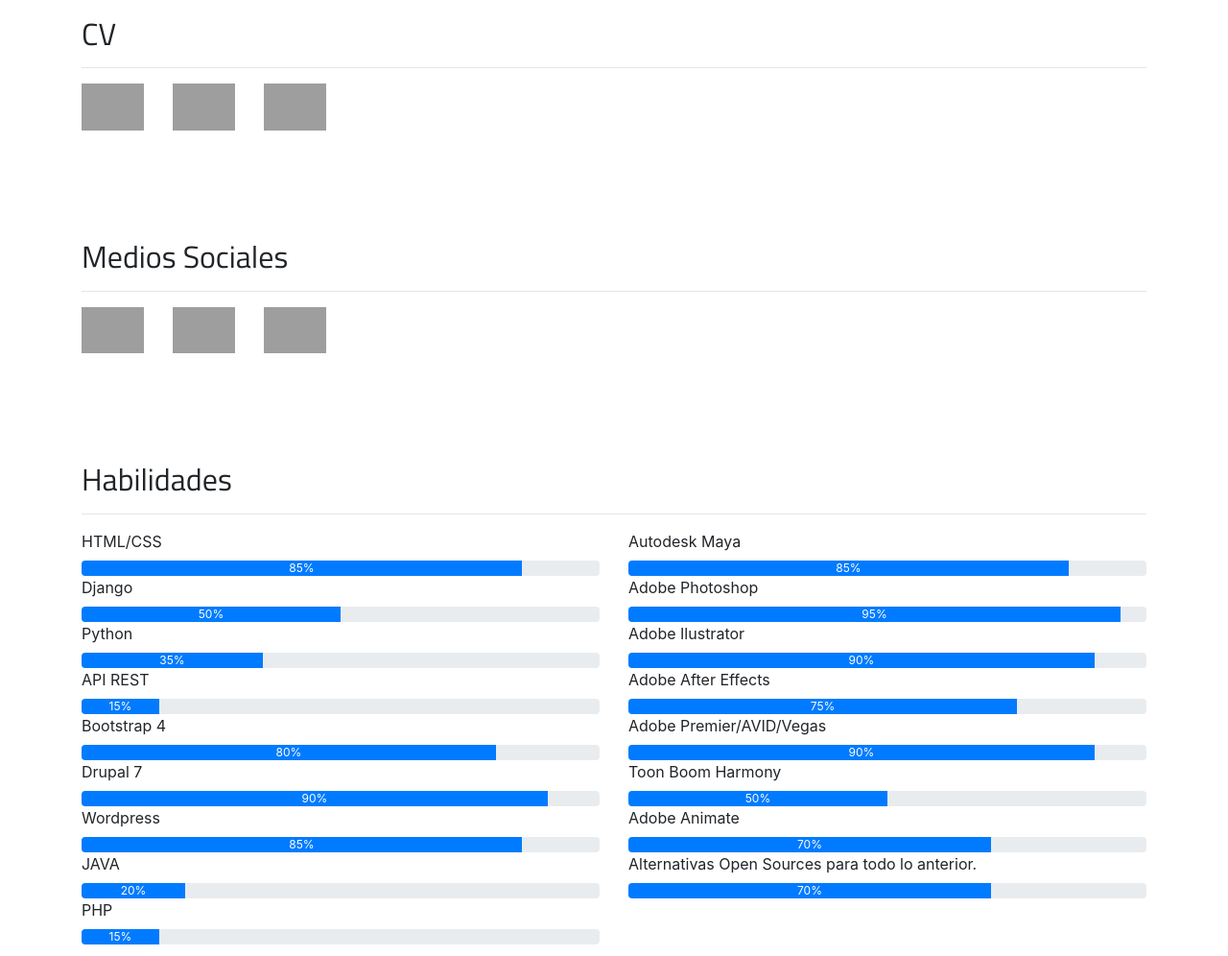
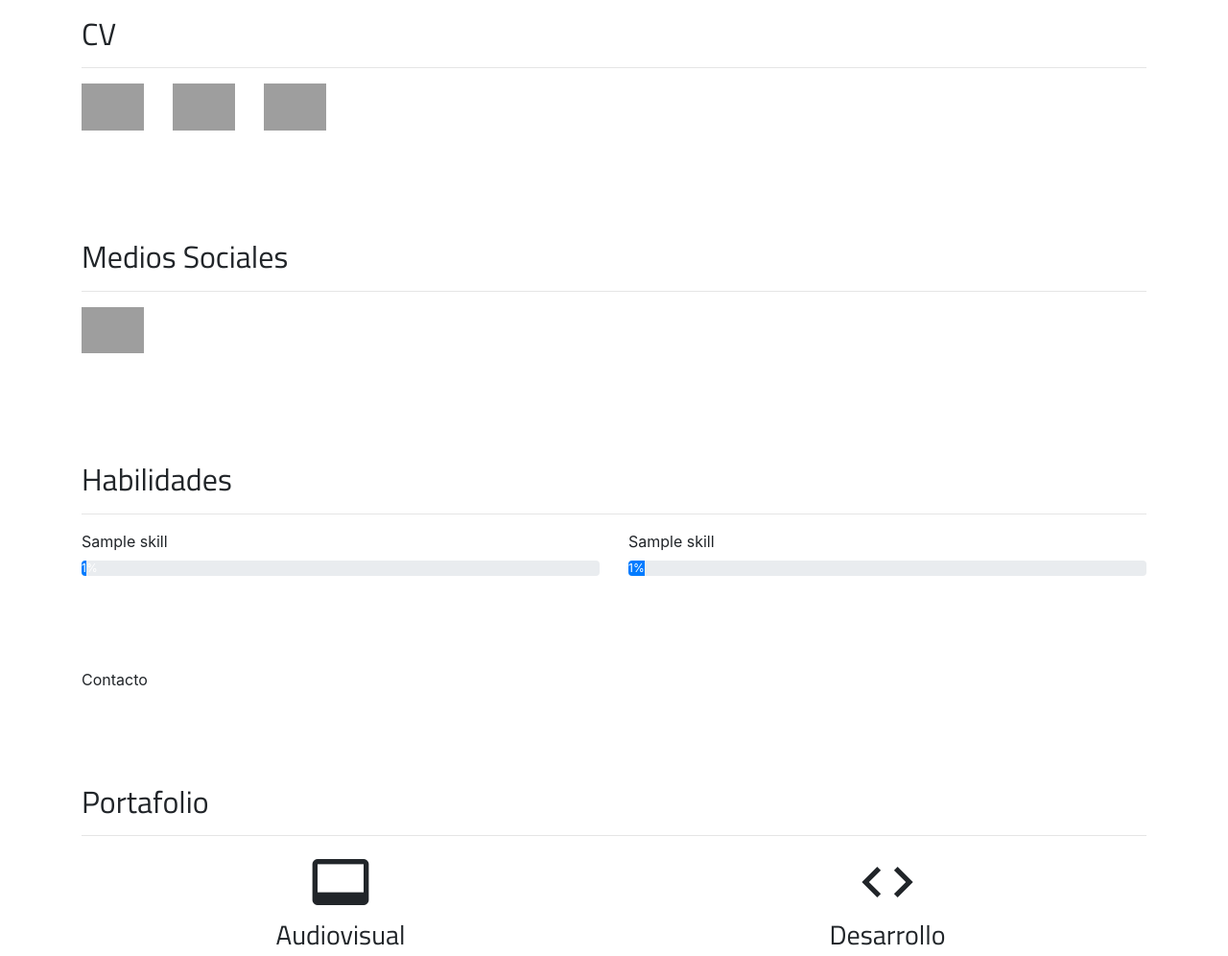
Before and after one commit to jtatan/portafolio, a Django app: template templates/index.html in a window 1280 px wide. Shown: the part 808-1804 px from the top of the page at 96% size. Run offline with Django 3.2, Linux system fonts and the light colour scheme; tables that the repository leaves empty hold one stand-in row (values such as "Sample post"); the template is opened without the code that fills it: values that come from a table or form of the project are taken from there, most other values are stand-ins (such as "Sample title", 1, 10 or a date in 2020); parts of the project's set-up code (start-up, migrations or seed data) failed here and were passed over; some libraries are stand-ins or nearby versions; grey boxes are pictures that could not be loaded.

Commit message:
Configurando los templates para todas las Apps

```diff
--- a/apps/articles/views.py
+++ b/apps/articles/views.py
@@ -5,7 +5,7 @@ from .models import Articulo
 
 class ArticuloVista(ListView):
     model = Articulo
-    template_name = 'labs/lista.html'
+    template_name = 'labs.html'
     context_object_name = 'articulos'
 
     def get_context_data(self, **kwargs):
--- a/apps/social_media/models.py
+++ b/apps/social_media/models.py
@@ -14,7 +14,7 @@ class SocialMedia(models.Model):
 
     nombre = models.CharField(max_length=2, choices=redes, verbose_name='Nombre')
     enlace = models.URLField(verbose_name='URL de la Red Social')
-    imagen = models.ImageField(upload_to='medios_sociales', default='')
+    imagen = models.ImageField(upload_to='medios_sociales', default='', null=True, blank=True, verbose_name='Imágen')
 
     class Meta:
         db_table = "apps_socialmedia"
--- a/templates/index.html
+++ b/templates/index.html
@@ -3,54 +3,17 @@
 <html lang="es">
 <head>
     <title>TT</title>
-    <!-- Required meta tags -->
-    <meta charset="utf-8">
-    <meta name="viewport" content="width=device-width, initial-scale=1, shrink-to-fit=no">
-    <!-- Bootstrap CSS -->
-    <link rel="stylesheet" href="https://stackpath.bootstrapcdn.com/bootstrap/4.3.1/css/bootstrap.min.css"
-          integrity="sha384-ggOyR0iXCbMQv3Xipma34MD+dH/1fQ784/j6cY/iJTQUOhcWr7x9JvoRxT2MZw1T" crossorigin="anonymous">
-    <link href="https://fonts.googleapis.com/icon?family=Material+Icons"
-          rel="stylesheet">
-    <link href="{% static 'css/estilos.css' %}"
-          rel="stylesheet">
+    {% include 'layout/head/meta.html' %}
+    {% include 'layout/head/fonts.html' %}
+    {% include 'layout/head/css.html' %}
 </head>
 <body>
-
-<nav class="navbar navbar-expand-sm navbar-fixed-top navbar-dark bg-dark">
-    <!--<a class="navbar-brand" href="#">TT</a>-->
-    <button class="material-icons navbar-toggler d-lg-none" type="button" data-toggle="collapse"
-            data-target="#collapseMenu"
-            aria-controls="collapsibleNavId"
-            aria-expanded="false" aria-label="Toggle navigation">
-        menu
-    </button>
-    <div class="collapse navbar-collapse" id="collapseMenu">
-        <ul class="navbar-nav mx-auto row text-center">
-            <!--<li class="nav-item active col-3">
-                <a class="nav-link" href="#">Inicio</a>
-            </li>-->
-            <li class="nav-item col-4">
-                <a class="nav-link" href="#">Conóceme</a>
-            </li>
-            <li class="nav-item col-4">
-                <a class="nav-link" href="#">Portafolio</a>
-            </li>
-            <!--<li class="nav-item col-2">
-                <a class="nav-link" href="#">Contacto,</a>
-            </li>-->
-            <li class="nav-item col-4">
-                <a class="nav-link" href="#">Labs</a>
-            </li>
-            <!--<li class="nav-item col-2">
-                <a class="nav-link" href="#">CV</a>
-            </li>-->
-        </ul>
-    </div>
-</nav>
+{% include 'layout/body/nav.html' %}
+{% block contenido %}
 <div style="background: url('https://media.gettyimages.com/photos/portrait-of-smiling-male-computer-programmer-against-beige-wall-in-picture-id755650827') no-repeat center center; background-size: cover; margin-top: 0em; height: 600px; width: 99.1vw;">
 </div>
 
-<div class="py-5" style="background: #FFEB9B;">
+<div class="py-5" style="background: #FFEB9B;" id="descripcion">
     <div class="container">Descripción de experiencia</div>
 </div>
 <div class="py-5">
@@ -70,30 +33,87 @@
         </section>
     </div>
 </div>
+
+<!-- ......... SECCION MEDIOS SOCIALES ......... -->
+{% if medios_sociales %}
 <div class="py-5">
     <div class="container">
         <h2>Medios Sociales</h2>
         <hr/>
         <section class="row">
+            {% for m_soc in medios_sociales %}
+            <!-- FACEBOOK .......... -->
+            {% if m_soc.nombre == 'FB' %}
             <figure class="col-1">
-                <img class="img-fluid" src="https://image.flaticon.com/icons/png/512/61/61109.png"/>
+                <a href="{{ m_soc.enlace }}"><img class="img-fluid"
+                                                  src="https://image.flaticon.com/icons/png/512/61/61109.png"/></a>
             </figure>
+            {% endif %}
+
+            <!-- INSTAGRAM .......... -->
+            {% if m_soc.nombre == 'IG' %}
             <figure class="col-1">
-                <img class="img-fluid"
-                     src="https://www.nicepng.com/png/full/15-150003_svg-png-instagram-icon-black-png.png">
+                <a href="{{ m_soc.enlace }}"><img class="img-fluid"
+                                                  src="https://www.nicepng.com/png/full/15-150003_svg-png-instagram-icon-black-png.png"/></a>
             </figure>
+            {% endif %}
+
+            <!-- WHATSAPP .......... -->
+            {% if m_soc.nombre == 'WA' %}
             <figure class="col-1">
-                <img class="img-fluid" src="https://www.shareicon.net/data/512x512/2017/03/07/880647_media_512x512.png">
+                <a href="{{ m_soc.enlace }}"><img class="img-fluid"
+                                                  src="https://www.shareicon.net/data/512x512/2017/03/07/880647_media_512x512.png"/></a>
             </figure>
+            {% endif %}
+
+            {% endfor %}
         </section>
     </div>
 </div>
+{% endif %}
+<!-- ......... FIN SECCION MEDIOS SOCIALES ......... -->
+
+<!-- ......... SECCION HABILIDADES ......... -->
 <div class="py-5">
     <div class="container">
         <h2>Habilidades</h2>
         <hr/>
         <div class="row">
             <section class="col-6">
+                {% for h_dev in habilidades_dev %}
+
+                <label>{{h_dev.nombre}}</label>
+                <div class="progress">
+                    <div class="progress-bar" role="progressbar" style="width:{{ h_dev.porcentaje }}%;"
+                         aria-valuenow="{{ h_dev.porcentaje }}"
+                         aria-valuemin="0"
+                         aria-valuemax="100">
+                        {{ h_dev.porcentaje }}%
+                    </div>
+                </div>
+
+                {% endfor %}
+            </section>
+            <section class="col-6">
+                {% for h_cgi in habilidades_cgi %}
+
+                <label>{{h_cgi.nombre}}</label>
+                <div class="progress">
+                    <div class="progress-bar" role="progressbar" style="width:{{ h_dev.porcentaje }}%;"
+                         aria-valuenow="{{ h_dev.porcentaje }}"
+                         aria-valuemin="0"
+                         aria-valuemax="100">{{ h_cgi.porcentaje }}%
+                    </div>
+                </div>
+
+                {% endfor %}
+            </section>
+        </div>
+    </div>
+</div>
+
+
+<!--<section class="col-6">
     <label>HTML/CSS</label>
     <div class="progress">
         <div class="progress-bar" role="progressbar" style="width: 85%;" aria-valuenow="85"
@@ -158,7 +178,6 @@
         </div>
     </div>
 </section>
-
 <section class="col-6">
     <label>Autodesk Maya</label>
     <div class="progress">
@@ -216,14 +235,14 @@
              aria-valuemax="100">70%
         </div>
     </div>
-            </section>
-        </div>
-    </div>
-</div>
+</section>-->
+<!-- ......... FIN SECCION HABILIDADES ......... -->
+
+<!-- ......... SECCION CONTACTO ......... -->
 <div class="py-5">
     <div class="container">Contacto</div>
 </div>
-<div class="py-5">
+<div class="py-5" id="portafolio">
     <div class="container">
         <h2>Portafolio</h2>
         <hr/>
@@ -241,6 +260,9 @@
         </section>
     </div>
 </div>
+<!-- ......... FIN SECCION CONTACTO ......... -->
+
+<!-- ......... SECCION PROYECTOS ......... -->
 <div class="py-5">
     <div class="container">
         <h2>Proyectos</h2>
@@ -297,7 +319,9 @@
         </section>
     </div>
 </div>
-
+<!-- ......... FIN SECCION PROYECTOS ......... -->
+{% endblock contenido %}
+<!-- ......... SECCION FOOTER ......... -->
 <div class="bg-dark pt-4 pb-2 text-white">
     <div class="container">
         <section class="row">
@@ -354,6 +378,8 @@
 
 </div>
 
+<!-- ......... FIN SECCION FOOTER ......... -->
+
 <!-- Optional JavaScript -->
 <!-- jQuery first, then Popper.js, then Bootstrap JS -->
 <script src="https://code.jquery.com/jquery-3.3.1.slim.min.js"
--- /dev/null
+++ b/templates/layout/body/nav.html
@@ -0,0 +1,34 @@
+{% load staticfiles %}
+    <!-- Menú .......... -->
+    <nav class="navbar navbar-expand-sm navbar-fixed-top navbar-dark bg-dark">
+        <!--<a class="navbar-brand" href="#">TT</a>-->
+        <button class="material-icons navbar-toggler d-lg-none" type="button" data-toggle="collapse"
+                data-target="#collapseMenu"
+                aria-controls="collapsibleNavId"
+                aria-expanded="false" aria-label="Toggle navigation">
+            menu
+        </button>
+        <div class="collapse navbar-collapse" id="collapseMenu">
+            <ul class="navbar-nav mx-auto row text-center">
+                <!--<li class="nav-item active col-3">
+                    <a class="nav-link" href="#">Inicio</a>
+                </li>-->
+                <li class="nav-item col-4">
+                    <a class="nav-link" href="#descripcion">Conóceme</a>
+                </li>
+                <li class="nav-item col-4">
+                    <a class="nav-link" href="#portafolio">Portafolio</a>
+                </li>
+                <!--<li class="nav-item col-2">
+                    <a class="nav-link" href="#">Contacto,</a>
+                </li>-->
+                <li class="nav-item col-4">
+                    <a class="nav-link" href="{% url 'articulos' %}">Labs</a>
+                </li>
+                <!--<li class="nav-item col-2">
+                    <a class="nav-link" href="#">CV</a>
+                </li>-->
+            </ul>
+        </div>
+    </nav>
+    <!-- Fin Menú .......... -->
--- /dev/null
+++ b/templates/layout/head/css.html
@@ -0,0 +1,7 @@
+{% load staticfiles %}
+    <!-- CSS -->
+    <!-- Bootstrap CSS -->
+    <link rel="stylesheet" href="https://stackpath.bootstrapcdn.com/bootstrap/4.3.1/css/bootstrap.min.css"
+          integrity="sha384-ggOyR0iXCbMQv3Xipma34MD+dH/1fQ784/j6cY/iJTQUOhcWr7x9JvoRxT2MZw1T" crossorigin="anonymous">
+    <link href="{% static 'css/estilos.css' %}"
+          rel="stylesheet">
--- /dev/null
+++ b/templates/layout/head/fonts.html
@@ -0,0 +1,4 @@
+
+    <!-- Fonts -->
+     <link href="https://fonts.googleapis.com/icon?family=Material+Icons"
+          rel="stylesheet">
--- /dev/null
+++ b/templates/layout/head/meta.html
@@ -0,0 +1,3 @@
+<!-- Meta Tags -->
+    <meta charset="utf-8">
+    <meta name="viewport" content="width=device-width, initial-scale=1, shrink-to-fit=no">
```
Also changed, not shown: core/views.py (+10 -0 lines), templates/labs.html (added, +7 -0 lines). Lines whose indentation alone changed are shown as unchanged.
